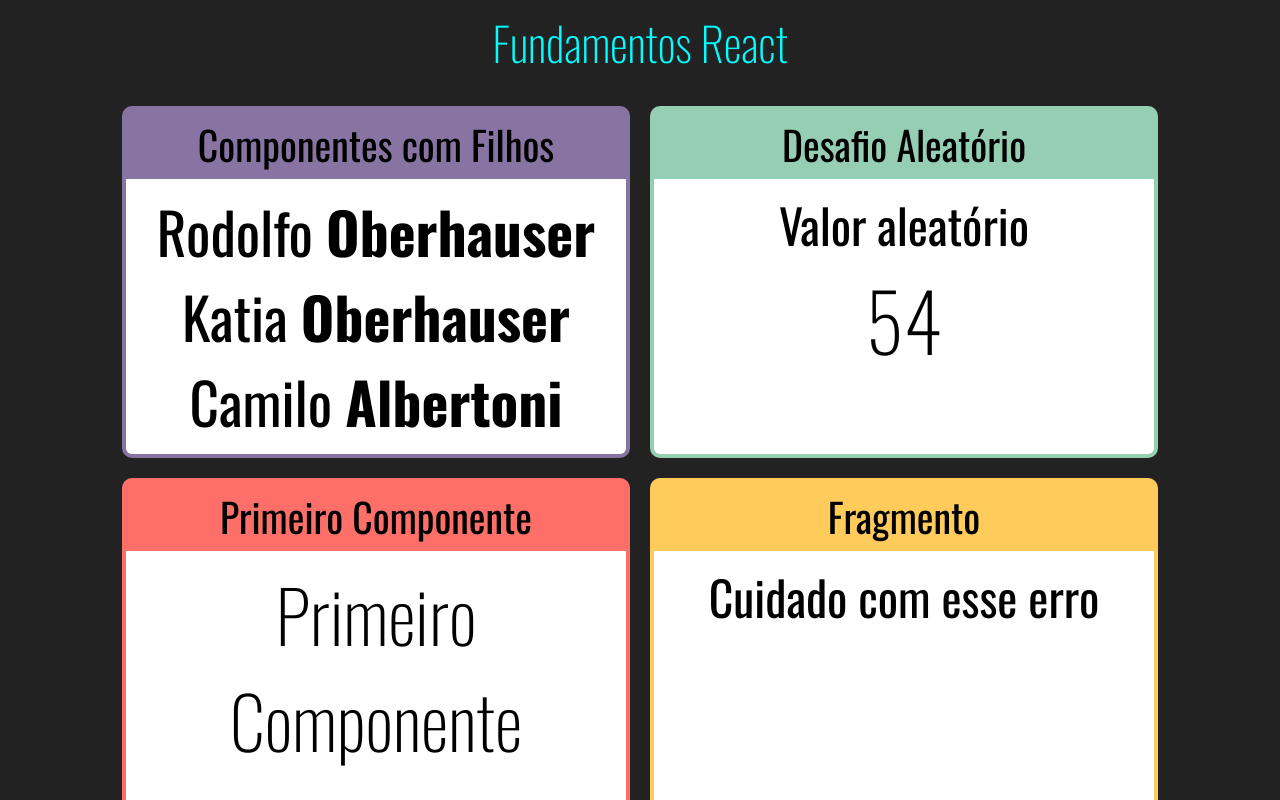
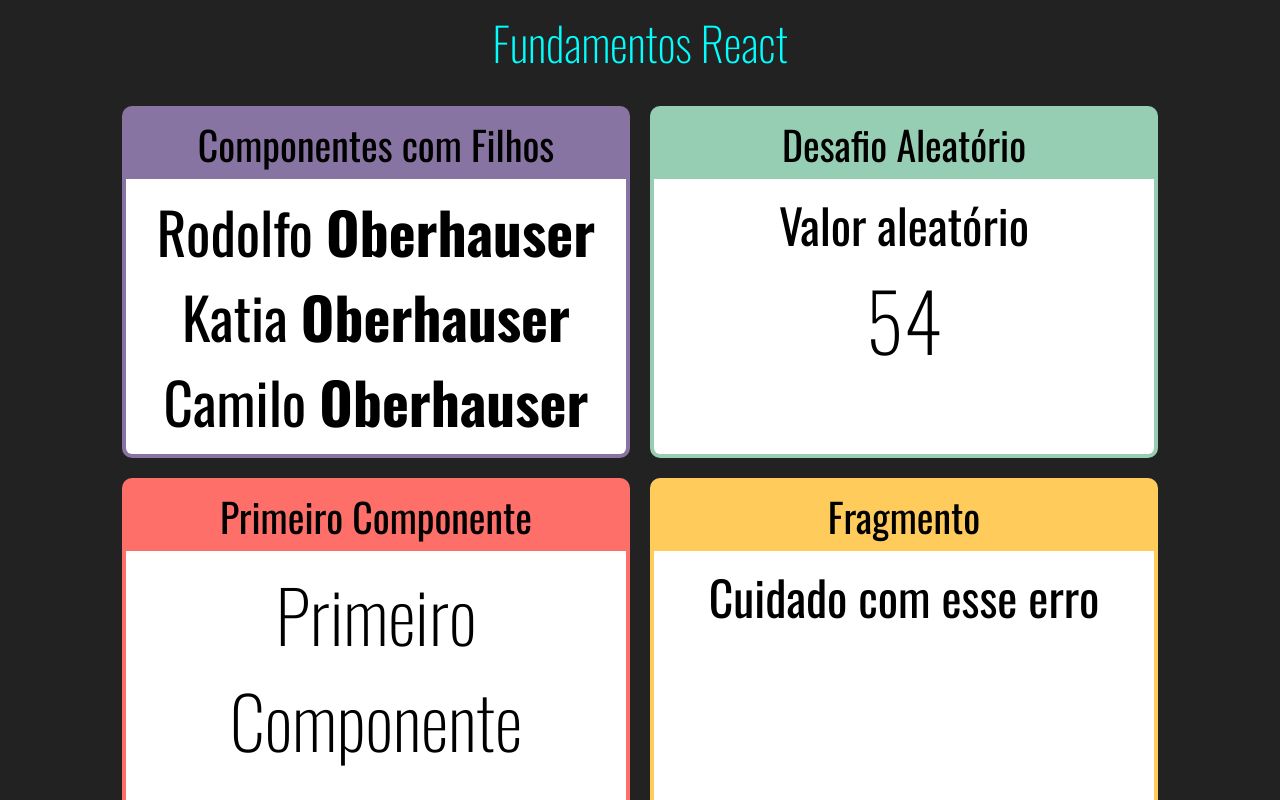
Before and after one commit to rodolfo-code/Curso-react-redux, a React (Create React App) app in the folder fundamentos-react/: page / in a window 1280 px wide. Shown: the top 800 px of the page. Built offline with nearby package versions, Linux system fonts and the light colour scheme.

Commit message:
utilizando map para renderizar filhos

```diff
--- a/fundamentos-react/src/App.jsx
+++ b/fundamentos-react/src/App.jsx
@@ -1,42 +1,47 @@
-import './App.css'
-import React from 'react';
+import "./App.css";
+import React from "react";
 
-import Primeiro from './components/basicos/Primeiro'
-import ComParametro from './components/basicos/ComParametro';
-import Aleatorio from './components/basicos/Aleatorio';
-import Card from './components/layout/Card';
-import Fragmento from './components/basicos/Fragmento';
-import Familia from './components/basicos/Familia';
+import Primeiro from "./components/basicos/Primeiro";
+import ComParametro from "./components/basicos/ComParametro";
+import Aleatorio from "./components/basicos/Aleatorio";
+import Card from "./components/layout/Card";
+import Fragmento from "./components/basicos/Fragmento";
+import Familia from "./components/basicos/Familia";
+import FamiliaMembro from './components/basicos/FamiliaMembro';
 
 export default function App(props) {
   return (
-    <div className='app'>
-      <h1 className='title-header'>Fundamentos React</h1>
-      <div className='cards'>
-      <Card className='primeiro' titulo='Componentes com Filhos' color='#8874a3'>
-          <Familia lastname='Oberhauser' />
+    <div className="app">
+      <h1 className="title-header">Fundamentos React</h1>
+      <div className="cards">
+        <Card
+          className="primeiro"
+          titulo="Componentes com Filhos"
+          color="#8874a3"
+        >
+          <Familia lastname='Oberhauser'>
+            <FamiliaMembro firstname="Rodolfo" />
+            <FamiliaMembro firstname="Katia" />
+            <FamiliaMembro firstname="Camilo" />
+          </Familia>
         </Card>
-        <Card titulo='Desafio Aleatório' color='#96ceb4'>
-          <Aleatorio
-            min={ 2 }
-            max={ 60 }
-          />
+        <Card titulo="Desafio Aleatório" color="#96ceb4">
+          <Aleatorio min={2} max={60} />
         </Card>
-        <Card className='primeiro' titulo='Primeiro Componente' color='#ff6f69'>
+        <Card className="primeiro" titulo="Primeiro Componente" color="#ff6f69">
           <Primeiro />
         </Card>
-        <Card className='fragmento' titulo='Fragmento' color='#ffcc5c'>
+        <Card className="fragmento" titulo="Fragmento" color="#ffcc5c">
           <Fragmento />
         </Card>
-        <Card titulo='Situação do Aluno' color='#8b9dc3'>
+        <Card titulo="Situação do Aluno" color="#8b9dc3">
           <ComParametro
-            titulo='Segundo Componente'
-            aluno='Rodolfo'
-            nota={ 9.8 }
+            titulo="Segundo Componente"
+            aluno="Rodolfo"
+            nota={9.8}
           />
         </Card>
       </div>
-
     </div>
-  )
+  );
 }
--- a/fundamentos-react/src/components/basicos/ComParametro.jsx
+++ b/fundamentos-react/src/components/basicos/ComParametro.jsx
@@ -1,7 +1,6 @@
 import React from 'react';
 
 export default function ComParametro(props) {
-  console.log(props)
   const { titulo, aluno, nota } = props
   return (
     <div>
--- a/fundamentos-react/src/components/basicos/Familia.jsx
+++ b/fundamentos-react/src/components/basicos/Familia.jsx
@@ -1,15 +1,13 @@
-import React from 'react';
-import FamiliaMembro from './FamiliaMembro';
-
-
+import React, { cloneElement } from 'react';
 
 const Familia = (props) => {
-
+  console.log(props.children)
   return (
     <div>
-      <FamiliaMembro firstname='Rodolfo' lastname={props.lastname} />
-      <FamiliaMembro firstname='Katia' lastname={props.lastname} />
-      <FamiliaMembro firstname='Camilo' lastname='Albertoni' />
+      {props.children.map((child) => {
+          return cloneElement(child, props)
+        })}
+      {/* {props.children} */}
     </div>
    );
 }
```
Also changed, not shown: 1 other file (tests, documents, lock files or other folders).
